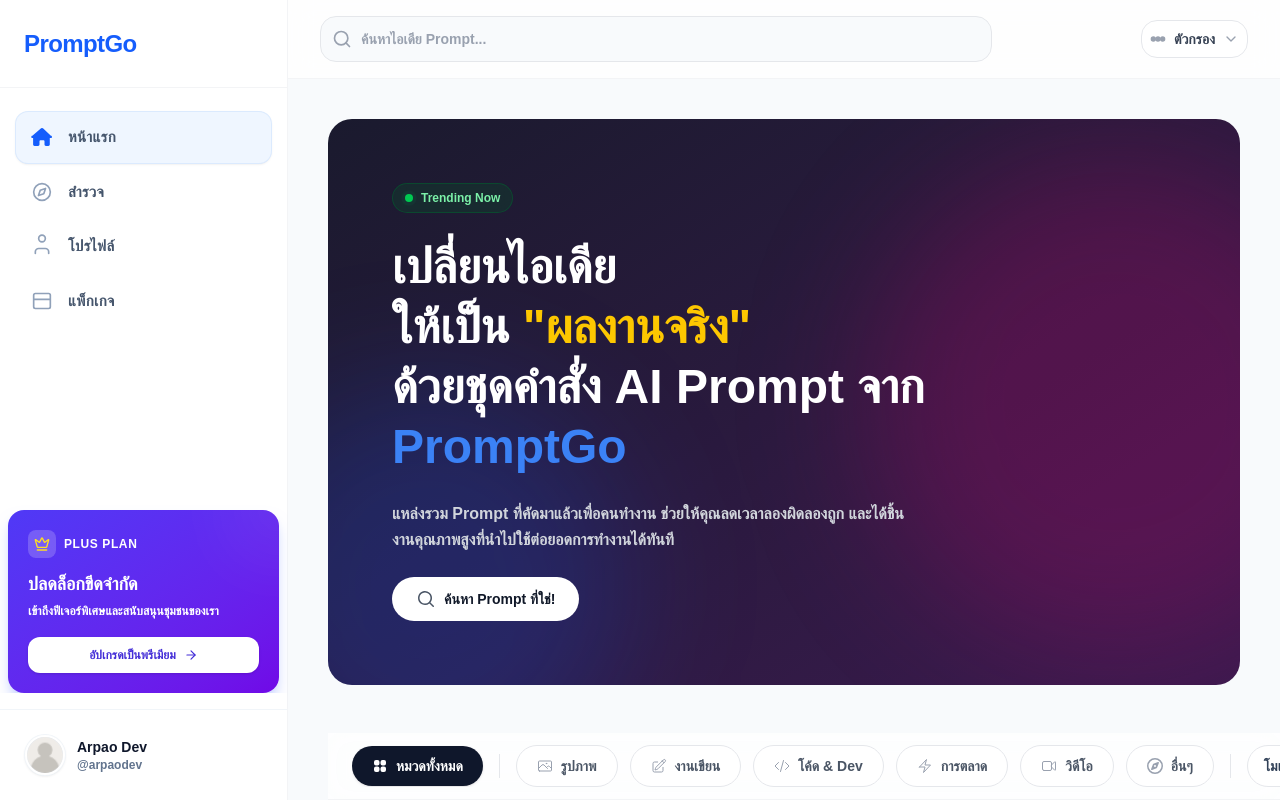
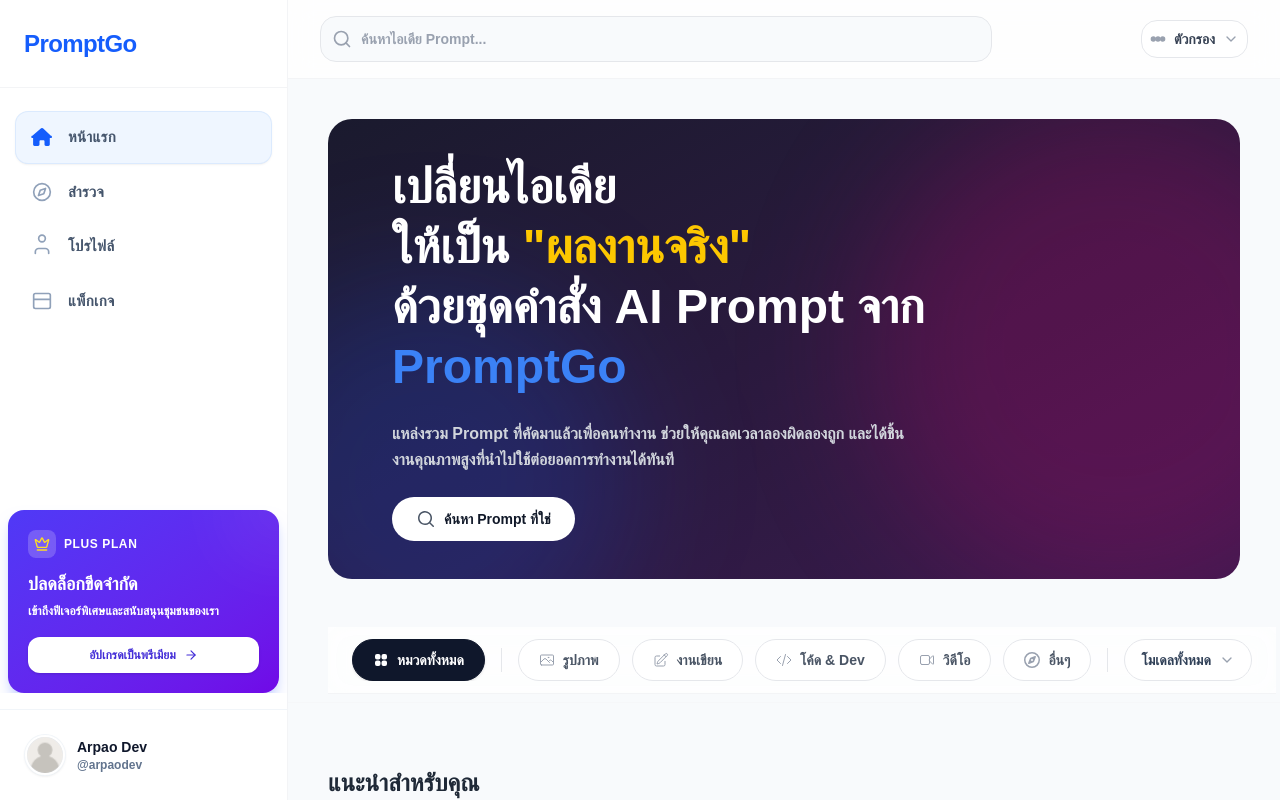
Before and after one commit to pawataven/nuxt-prompt, a Nuxt app: page / in a window 1280 px wide. Built offline with nearby package versions, Linux system fonts and the light colour scheme.

Commit message:
FIX: UXUI ALL

```diff
--- a/app/components/Explore/Window.vue
+++ b/app/components/Explore/Window.vue
@@ -64,7 +64,7 @@ const handleAuthorClick = (e: Event) => {
       </button>
 
       <button @click="handleSaveClick"
-        class="absolute top-2 right-2 z-10 p-1 rounded-full backdrop-blur-md transition-all duration-200 shadow-sm"
+        class="absolute top-2 cursor-pointer right-2 z-10 p-1 rounded-full backdrop-blur-md transition-all duration-200 shadow-sm"
         :class="isSaved
           ? 'bg-accent-soft text-accent'
           : 'bg-black/30 text-white hover:bg-black/50'" aria-label="Save">
--- a/app/components/Home/HomeNavbar.vue
+++ b/app/components/Home/HomeNavbar.vue
@@ -1,12 +1,19 @@
 <script setup lang="ts">
-// ข้อมูลหมวดหมู่สำหรับวนลูปสร้างปุ่ม (เพื่อให้โค้ดดูสะอาด)
+const props = defineProps<{
+  activeCategory: string
+}>()
+
+const emit = defineEmits<{
+  (e: 'change-category', category: string): void
+}>()
+
+// 3. เพิ่ม id เข้าไปในข้อมูลเพื่อให้ตรงกับ Key ของ BannerData ในหน้าหลัก
 const categories = [
-  { name: 'รูปภาพ', icon: 'image' },
-  { name: 'งานเขียน', icon: 'pen' },
-  { name: 'โค้ด & Dev', icon: 'code' },
-  { name: 'การตลาด', icon: 'bolt' },
-  { name: 'วิดีโอ', icon: 'video' },
-  { name: 'อื่นๆ', icon: 'other' },
+  { id: 'image', name: 'รูปภาพ', icon: 'image' },
+  { id: 'writing', name: 'งานเขียน', icon: 'pen' },
+  { id: 'code', name: 'โค้ด & Dev', icon: 'code' },
+  { id: 'video', name: 'วิดีโอ', icon: 'video' },
+  { id: 'other', name: 'อื่นๆ', icon: 'other' },
 ]
 </script>
 
@@ -17,7 +24,13 @@ const categories = [
     <div class="flex flex-1 items-center gap-4 overflow-x-auto no-scrollbar">
 
       <button
-        class="flex cursor-pointer shrink-0 items-center gap-2 rounded-full bg-slate-900 px-5 py-2.5 text-sm font-medium text-white shadow-sm transition-all hover:bg-slate-800">
+        @click="emit('change-category', 'all')"
+        :class="[
+          'flex cursor-pointer shrink-0 items-center gap-2 rounded-full px-5 py-2.5 text-sm font-medium transition-all whitespace-nowrap border',
+          props.activeCategory === 'all'
+            ? 'bg-slate-900 text-white border-slate-900 shadow-sm hover:bg-slate-800' // สีตอนถูกเลือก (Active)
+            : 'bg-white text-gray-600 border-gray-200 hover:border-blue-200 hover:bg-blue-50 hover:text-blue-600' // สีตอนปกติ
+        ]">
         <svg xmlns="http://www.w3.org/2000/svg" viewBox="0 0 24 24" fill="currentColor" class="h-4 w-4">
           <path fill-rule="evenodd"
             d="M3 6a3 3 0 0 1 3-3h2.25a3 3 0 0 1 3 3v2.25a3 3 0 0 1-3 3H6a3 3 0 0 1-3-3V6Zm9.75 0a3 3 0 0 1 3-3H18a3 3 0 0 1 3 3v2.25a3 3 0 0 1-3 3h-2.25a3 3 0 0 1-3-3V6ZM3 15.75a3 3 0 0 1 3-3h2.25a3 3 0 0 1 3 3V18a3 3 0 0 1-3 3H6a3 3 0 0 1-3-3v-2.25Zm9.75 0a3 3 0 0 1 3-3H18a3 3 0 0 1 3 3V18a3 3 0 0 1-3 3h-2.25a3 3 0 0 1-3-3v-2.25Z"
@@ -30,40 +43,44 @@ const categories = [
 
       <div class="flex items-center gap-3">
         <button v-for="cat in categories" :key="cat.name"
-          class="group cursor-pointer flex shrink-0 items-center gap-2 rounded-full border border-gray-200 bg-white px-5 py-2.5 text-sm font-medium text-gray-600 transition-all hover:border-blue-200 hover:bg-blue-50 hover:text-blue-600 whitespace-nowrap">
+          @click="emit('change-category', cat.id)"
+          :class="[
+            'group cursor-pointer flex shrink-0 items-center gap-2 rounded-full border px-5 py-2.5 text-sm font-medium transition-all whitespace-nowrap',
+             props.activeCategory === cat.id
+               ? 'bg-slate-900 text-white border-slate-900 shadow-sm hover:bg-slate-800' // สีตอนถูกเลือก (Active)
+               : 'bg-white text-gray-600 border-gray-200 hover:border-blue-200 hover:bg-blue-50 hover:text-blue-600' // สีตอนปกติ
+          ]">
+
           <svg v-if="cat.icon === 'image'" xmlns="http://www.w3.org/2000/svg" fill="none" viewBox="0 0 24 24"
-            stroke-width="1.5" stroke="currentColor" class="h-4 w-4 text-gray-400 group-hover:text-blue-500">
+            stroke-width="1.5" stroke="currentColor"
+            :class="['h-4 w-4', props.activeCategory === cat.id ? 'text-white' : 'text-gray-400 group-hover:text-blue-500']">
             <path stroke-linecap="round" stroke-linejoin="round"
               d="m2.25 15.75 5.159-5.159a2.25 2.25 0 0 1 3.182 0l5.159 5.159m-1.5-1.5 1.409-1.409a2.25 2.25 0 0 1 3.182 0l2.909 2.909m-18 3.75h16.5a1.5 1.5 0 0 0 1.5-1.5V6a1.5 1.5 0 0 0-1.5-1.5H3.75A1.5 1.5 0 0 0 2.25 6v12a1.5 1.5 0 0 0 1.5 1.5Zm10.5-11.25h.008v.008h-.008V8.25Zm.375 0a.375.375 0 1 1-.75 0 .375.375 0 0 1 .75 0Z" />
           </svg>
           <svg v-else-if="cat.icon === 'pen'" xmlns="http://www.w3.org/2000/svg" fill="none" viewBox="0 0 24 24"
-            stroke-width="1.5" stroke="currentColor" class="h-4 w-4 text-gray-400 group-hover:text-blue-500">
+            stroke-width="1.5" stroke="currentColor"
+            :class="['h-4 w-4', props.activeCategory === cat.id ? 'text-white' : 'text-gray-400 group-hover:text-blue-500']">
             <path stroke-linecap="round" stroke-linejoin="round"
               d="M16.862 4.487l1.687-1.688a1.875 1.875 0 112.652 2.652L10.582 16.07a4.5 4.5 0 01-1.897 1.13L6 18l.8-2.685a4.5 4.5 0 011.13-1.897l8.932-8.931zm0 0L19.5 7.125M18 14v4.75A2.25 2.25 0 0115.75 21H5.25A2.25 2.25 0 013 18.75V8.25A2.25 2.25 0 015.25 6H10" />
           </svg>
           <svg v-else-if="cat.icon === 'code'" xmlns="http://www.w3.org/2000/svg" fill="none" viewBox="0 0 24 24"
-            stroke-width="1.5" stroke="currentColor" class="h-4 w-4 text-gray-400 group-hover:text-blue-500">
+            stroke-width="1.5" stroke="currentColor"
+            :class="['h-4 w-4', props.activeCategory === cat.id ? 'text-white' : 'text-gray-400 group-hover:text-blue-500']">
             <path stroke-linecap="round" stroke-linejoin="round"
               d="M17.25 6.75 22.5 12l-5.25 5.25m-10.5 0L1.5 12l5.25-5.25m7.5-3-4.5 16.5" />
           </svg>
-          <svg v-else-if="cat.icon === 'bolt'" xmlns="http://www.w3.org/2000/svg" fill="none" viewBox="0 0 24 24"
-            stroke-width="1.5" stroke="currentColor" class="h-4 w-4 text-gray-400 group-hover:text-blue-500">
-            <path stroke-linecap="round" stroke-linejoin="round"
-              d="m3.75 13.5 10.5-11.25L12 10.5h8.25L9.75 21.75 12 13.5H3.75Z" />
-          </svg>
           <svg v-else-if="cat.icon === 'video'" xmlns="http://www.w3.org/2000/svg" fill="none" viewBox="0 0 24 24"
-            stroke-width="1.5" stroke="currentColor" class="h-4 w-4 text-gray-400 group-hover:text-blue-500">
+            stroke-width="1.5" stroke="currentColor"
+            :class="['h-4 w-4', props.activeCategory === cat.id ? 'text-white' : 'text-gray-400 group-hover:text-blue-500']">
             <path stroke-linecap="round" stroke-linejoin="round"
               d="m15.75 10.5 4.72-4.72a.75.75 0 0 1 1.28.53v11.38a.75.75 0 0 1-1.28.53l-4.72-4.72M4.5 18.75h9a2.25 2.25 0 0 0 2.25-2.25v-9a2.25 2.25 0 0 0-2.25-2.25h-9A2.25 2.25 0 0 0 2.25 7.5v9a2.25 2.25 0 0 0 2.25 2.25Z" />
           </svg>
           <svg v-else-if="cat.icon === 'other'" xmlns="http://www.w3.org/2000/svg" viewBox="0 0 512 512"
-            fill="currentColor" class="h-4 w-4 text-gray-400 group-hover:text-blue-500">
+            fill="currentColor"
+            :class="['h-4 w-4', props.activeCategory === cat.id ? 'text-white' : 'text-gray-400 group-hover:text-blue-500']">
             <path
               d="M464 256A208 208 0 1 0 48 256a208 208 0 1 0 416 0zM0 256a256 256 0 1 1 512 0A256 256 0 1 1 0 256zm306.7 69.1L162.4 380.6c-19.4 7.5-38.5-11.6-31-31l55.5-144.3c3.3-8.5 9.9-15.1 18.4-18.4l144.3-55.5c19.4-7.5 38.5 11.6 31 31L325.1 306.7c-3.2 8.5-9.9 15.1-18.4 18.4zM288 256a32 32 0 1 0 -64 0 32 32 0 1 0 64 0z" />
           </svg>
-
-
-
           <span>{{ cat.name }}</span>
         </button>
       </div>
--- a/app/components/Home/HomePageBanner.vue
+++ b/app/components/Home/HomePageBanner.vue
@@ -1,51 +1,73 @@
 <script lang="ts" setup>
 
+// Interface กำหนดโครงสร้างข้อมูลที่แบนเนอร์ต้องรับ
+interface BannerProps {
+    banner: {
+        badge?: string;
+        title: string;
+        description: string;
+        bgClass?: string;
+        image?: string;
+    }
+}
+
+// กำหนดค่า Default (ดึงข้อมูลหน้า "ทั้งหมด" ของคุณมาเป็นค่าเริ่มต้น)
+const props = withDefaults(defineProps<BannerProps>(), {
+    banner: () => ({
+        title: 'เปลี่ยนไอเดีย <br /> ให้เป็น <span class="text-yellow-400">"ผลงานจริง"</span> <br /> ด้วยชุดคำสั่ง AI Prompt จาก <span class="text-primary">PromptGo</span>',
+        description: 'แหล่งรวม Prompt ที่คัดมาแล้วเพื่อคนทำงาน ช่วยให้คุณลดเวลาลองผิดลองถูก และได้ชิ้นงานคุณภาพสูงที่นำไปใช้ต่อยอดการทำงานได้ทันที',
+        bgClass: 'bg-linear-to-br from-[#1a1a2e] via-[#2a1a3e] to-[#3a1a4e]'
+    })
+});
 </script>
 
 <template>
-    <div
-        class="relative overflow-hidden rounded-3xl bg-linear-to-br from-[#1a1a2e] via-[#2a1a3e] to-[#3a1a4e] p-8 md:p-12 lg:p-16">
+    <div class="relative flex flex-col justify-center overflow-hidden rounded-2xl md:rounded-3xl p-6 sm:p-8 md:p-12 lg:p-16 transition-all duration-500 h-95 md:h-105 lg:h-115"
+        :class="banner.bgClass || 'bg-slate-900'">
 
-        <div class="relative z-10 flex flex-col gap-6 items-start max-w-2xl">
+        <img v-if="banner.image" :src="banner.image"
+            class="absolute inset-0 w-full h-full object-cover mix-blend-overlay opacity-40 transition-opacity duration-500"
+            alt="Banner Background" />
 
-            <div
-                class="flex items-center gap-2 rounded-full bg-green-900/30 px-3 py-1.5 backdrop-blur-sm border border-green-800/50">
-                <span class="relative flex h-2 w-2">
-                    <span
-                        class="animate-ping absolute inline-flex h-full w-full rounded-full bg-green-400 opacity-75"></span>
-                    <span class="relative inline-flex rounded-full h-2 w-2 bg-green-500"></span>
-                </span>
-                <span class="text-xs font-medium text-green-300">Trending Now</span>
+        <div class="relative z-10 flex flex-col gap-4 md:gap-6 items-start max-w-2xl">
+
+            <div v-if="banner.badge"
+                class="inline-flex items-center gap-2 px-3 py-1.5 rounded-lg bg-white/20 backdrop-blur-md text-[10px] sm:text-xs font-bold text-white tracking-wider">
+                <svg v-if="banner.badge === 'IMAGE AI'" class="w-3.5 h-3.5 sm:w-4 sm:h-4" fill="none" viewBox="0 0 24 24"
+                    stroke="currentColor">
+                    <path stroke-linecap="round" stroke-linejoin="round" stroke-width="2"
+                        d="M4 16l4.586-4.586a2 2 0 012.828 0L16 16m-2-2l1.586-1.586a2 2 0 012.828 0L20 14m-6-6h.01M6 20h12a2 2 0 002-2V6a2 2 0 00-2-2H6a2 2 0 00-2 2v12a2 2 0 002 2z">
+                    </path>
+                </svg>
+                {{ banner.badge }}
             </div>
 
-            <h1 class="text-3xl md:text-4xl lg:text-5xl font-bold text-white leading-tight">
-                เปลี่ยนไอเดีย
-                <br />
-                ให้เป็น <span class="text-yellow-400">"ผลงานจริง"</span> <br />
-                ด้วยชุดคำสั่ง AI Prompt จาก <span class="text-primary">PromptGo</span>
+            <h1 class="text-2xl sm:text-3xl md:text-4xl lg:text-5xl font-bold text-white leading-snug md:leading-tight" v-html="banner.title">
             </h1>
 
-            <p class="text-sm md:text-base text-gray-300 max-w-lg leading-relaxed">
-                แหล่งรวม Prompt ที่คัดมาแล้วเพื่อคนทำงาน ช่วยให้คุณลดเวลาลองผิดลองถูก และได้ชิ้นงานคุณภาพสูงที่นำไปใช้ต่อยอดการทำงานได้ทันที
+            <p class="text-xs sm:text-sm md:text-base text-gray-300 max-w-lg leading-relaxed">
+                {{ banner.description }}
             </p>
 
             <button
-                class="flex cursor-pointer items-center gap-2 rounded-full bg-white px-6 py-3 text-sm font-semibold text-gray-900 transition-transform hover:scale-105 active:scale-95">
+                class="flex cursor-pointer items-center gap-2 rounded-full bg-white px-5 py-2.5 md:px-6 md:py-3 text-xs md:text-sm font-semibold text-gray-900 transition-transform hover:scale-105 active:scale-95">
                 <svg xmlns="http://www.w3.org/2000/svg" viewBox="0 0 20 20" fill="currentColor"
-                    class="w-5 h-5 text-gray-600">
+                    class="w-4 h-4 md:w-5 md:h-5 text-gray-600">
                     <path fill-rule="evenodd"
                         d="M9 3.5a5.5 5.5 0 100 11 5.5 5.5 0 000-11zM2 9a7 7 0 1112.452 4.391l3.328 3.329a.75.75 0 11-1.06 1.06l-3.329-3.328A7 7 0 012 9z"
                         clip-rule="evenodd" />
                 </svg>
-                ค้นหา Prompt ที่ใช่!
+                ค้นหา Prompt ที่ใช่
             </button>
         </div>
 
-        <div
-            class="absolute top-1/2 right-0 -translate-y-1/2 translate-x-1/4 w-125 h-125 bg-pink-600/20 rounded-full blur-3xl pointer-events-none">
-        </div>
-        <div
-            class="absolute bottom-0 left-0 translate-y-1/4 -translate-x-1/4 w-100 h-100 bg-blue-600/20 rounded-full blur-3xl pointer-events-none">
+        <div v-if="!banner.image">
+            <div
+                class="absolute top-1/2 right-0 -translate-y-1/2 translate-x-1/4 w-125 h-125 bg-pink-600/20 rounded-full blur-3xl pointer-events-none">
+            </div>
+            <div
+                class="absolute bottom-0 left-0 translate-y-1/4 -translate-x-1/4 w-100 h-100 bg-blue-600/20 rounded-full blur-3xl pointer-events-none">
+            </div>
         </div>
 
     </div>
--- a/app/pages/index.vue
+++ b/app/pages/index.vue
@@ -316,7 +316,58 @@ const onToggleSave = (id: number) => {
 
 const onFilterBadge = (badge: string) => console.log('Filter:', badge);
 const onAuthorClick = (name: string) => console.log('Author:', name);
-const onCategoryClick = (cat: string) => console.log('Category:', cat);
+const onCategoryClick = (category: string) => console.log('Category:', category);
+
+// ✨ 1. สร้าง State เก็บว่าตอนนี้กดเมนูไหนอยู่
+const activeCategory = ref('all');
+
+// ✨ 2. ข้อมูลแบนเนอร์ของแต่ละหมวดหมู่ (พิมพ์ Type Record ไว้เผื่อกัน Error)
+const bannerData: Record<string, any> = {
+  all: {
+    title: 'เปลี่ยนไอเดีย <br /> ให้เป็น <span class="text-yellow-400">"ผลงานจริง"</span> <br /> ด้วยชุดคำสั่ง AI Prompt จาก <span class="text-primary">PromptGo</span>',
+    description: 'แหล่งรวม Prompt ที่คัดมาแล้วเพื่อคนทำงาน ช่วยให้คุณลดเวลาลองผิดลองถูก และได้ชิ้นงานคุณภาพสูงที่นำไปใช้ต่อยอดการทำงานได้ทันที',
+    bgClass: 'bg-linear-to-br from-[#1a1a2e] via-[#2a1a3e] to-[#3a1a4e]'
+  },
+  image: {
+    badge: 'IMAGE AI',
+    title: 'สร้างสรรค์งานภาพด้วย AI',
+    description: 'รวมคำสั่ง Midjourney, Stable Diffusion และ DALL-E สำหรับงานศิลปะของคุณ',
+    bgClass: 'bg-gradient-to-r from-orange-800 to-red-900',
+    image: 'https://images.unsplash.com/photo-1550745165-9bc0b252726f?q=80&w=2000'
+  },
+  writing: {
+    badge: 'WRITING',
+    title: 'ผู้ช่วยงานเขียนอัจฉริยะ',
+    description: 'Prompt สำหรับงานเขียน SEO, บทความบล็อก, แคปชั่นโซเชียล และอีเมล',
+    bgClass: 'bg-gradient-to-r from-emerald-800 to-teal-900',
+    image: 'https://images.unsplash.com/photo-1550745165-9bc0b252726f?q=80&w=2000'
+  },
+  code: {
+    badge: 'CODE & DEV',
+    title: 'ตัวช่วยเขียนโค้ดและโปรแกรม',
+    description: 'Prompt สำหรับนักพัฒนา ช่วยหาบั๊ก เขียนโครงสร้าง และอธิบายโค้ด',
+    bgClass: 'bg-gradient-to-r from-blue-800 to-indigo-900',
+    image: 'https://images.unsplash.com/photo-1550745165-9bc0b252726f?q=80&w=2000'
+  },
+  video: {
+    badge: 'VIDEO',
+    title: 'ไอเดียสร้างวิดีโอ',
+    description: 'Prompt สำหรับเขียนสคริปต์วิดีโอ YouTube, TikTok และ Reels',
+    bgClass: 'bg-gradient-to-r from-purple-800 to-pink-900',
+    image: 'https://images.unsplash.com/photo-1550745165-9bc0b252726f?q=80&w=2000'
+  },
+  other: {
+    badge: 'OTHER',
+    title: 'ไอเดียและอื่นๆ',
+    description: 'Prompt จับฉ่าย ครอบคลุมทุกการใช้งานที่คุณนึกไม่ถึง',
+    bgClass: 'bg-gradient-to-r from-gray-700 to-slate-900',
+    image: 'https://images.unsplash.com/photo-1550745165-9bc0b252726f?q=80&w=2000'
+  }
+};
+
+const currentBanner = computed(() => {
+  return bannerData[activeCategory.value] || bannerData['all'];
+});
 
 </script>
 
@@ -324,13 +375,14 @@ const onCategoryClick = (cat: string) => console.log('Category:', cat);
   <div class="min-h-screen bg-background-primary">
 
     <div class="p-6 xl:p-10">
-      <HomePageBannerVue />
+      <HomePageBannerVue :banner="currentBanner" />
     </div>
 
-    <div class="sticky top-16 xl:top-18.25 z-20 bg-background-primary/95 backdrop-blur-md border-b border-gray-100/50 transition-all">
+    <div
+      class="sticky top-16 xl:top-18.25 z-20 bg-background-primary/95 backdrop-blur-md border-b border-gray-100/50 transition-all">
       <div class="overflow-x-auto no-scrollbar px-6 xl:px-10 py-2">
         <div class="min-w-max">
-            <HomeNavbarVue />
+          <HomeNavbarVue :active-category="activeCategory" @change-category="(cat) => activeCategory = cat" />
         </div>
       </div>
     </div>
@@ -339,37 +391,26 @@ const onCategoryClick = (cat: string) => console.log('Category:', cat);
       <h2 class="text-2xl font-bold pt-6 pb-10 text-text-primary">แนะนำสำหรับคุณ</h2>
 
       <div class="grid grid-cols-2 md:grid-cols-4 xl:grid-cols-5 gap-2 md:gap-6 mx-auto">
-        <WindowVue
-          v-for="item in promptItems"
-          :key="item.id"
-          v-bind="item"
-          @click-card="onCardClick"
-          @filter-badge="onFilterBadge"
-          @toggle-save="onToggleSave"
-          @toggle-like="onToggleLike"
-          @click-author="onAuthorClick"
-          @click-category="onCategoryClick"
-        />
+        <WindowVue v-for="item in promptItems" :key="item.id" v-bind="item" @click-card="onCardClick"
+          @filter-badge="onFilterBadge" @toggle-save="onToggleSave" @toggle-like="onToggleLike"
+          @click-author="onAuthorClick" @click-category="onCategoryClick" />
       </div>
 
-      <WindowDetail
-        v-if="selectedItem"
-        :is-open="isDetailOpen"
-        v-bind="selectedItem"
-        :related-item="suggestedItem"
-        @close="closeDetail"
-        @click-tag="(tag) => console.log('Tag:', tag)"
-        @toggle-like="onToggleLike"
-        @toggle-save="onToggleSave"
-        @click-author="onAuthorClick"
-        @click-card="onCardClick"
-      />
+      <WindowDetail v-if="selectedItem" :is-open="isDetailOpen" v-bind="selectedItem" :related-item="suggestedItem"
+        @close="closeDetail" @click-tag="(tag) => console.log('Tag:', tag)" @toggle-like="onToggleLike"
+        @toggle-save="onToggleSave" @click-author="onAuthorClick" @click-card="onCardClick" />
     </section>
 
   </div>
 </template>
 
 <style scoped>
-.no-scrollbar::-webkit-scrollbar { display: none; }
-.no-scrollbar { -ms-overflow-style: none; scrollbar-width: none; }
+.no-scrollbar::-webkit-scrollbar {
+  display: none;
+}
+
+.no-scrollbar {
+  -ms-overflow-style: none;
+  scrollbar-width: none;
+}
 </style>
```
Lines whose indentation alone changed are shown as unchanged.
